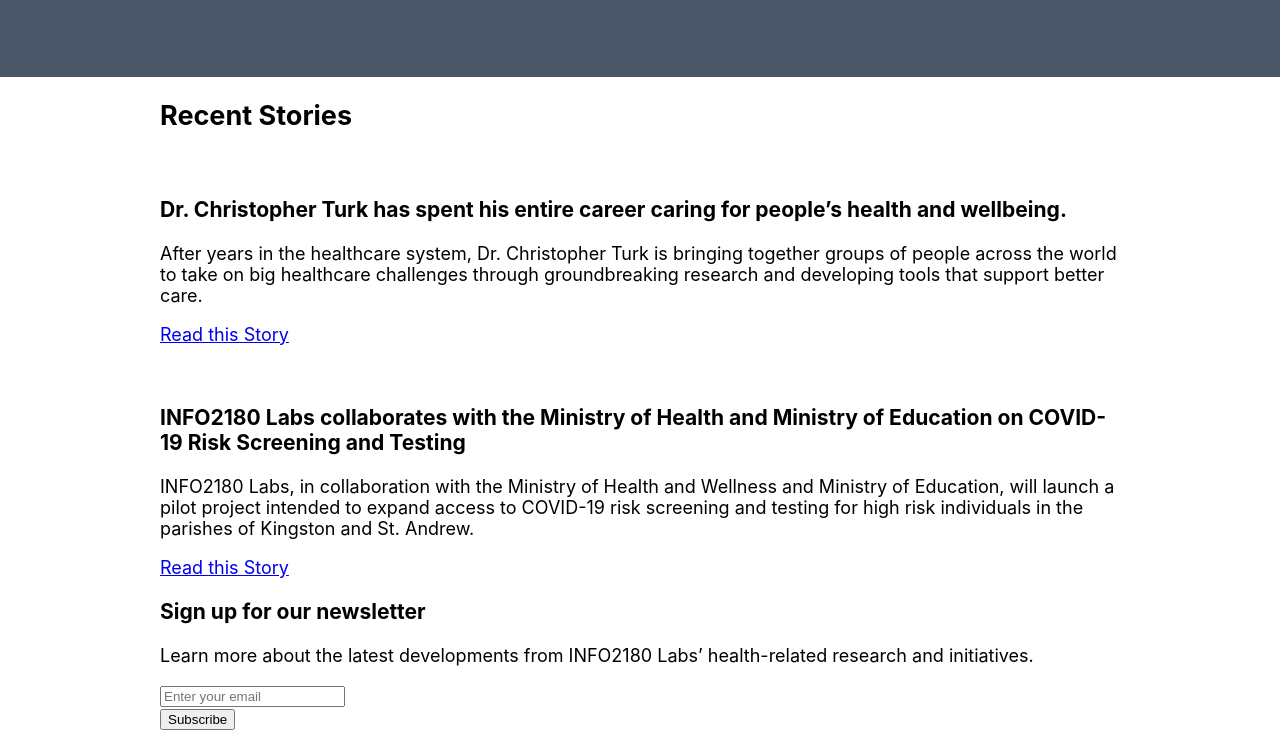
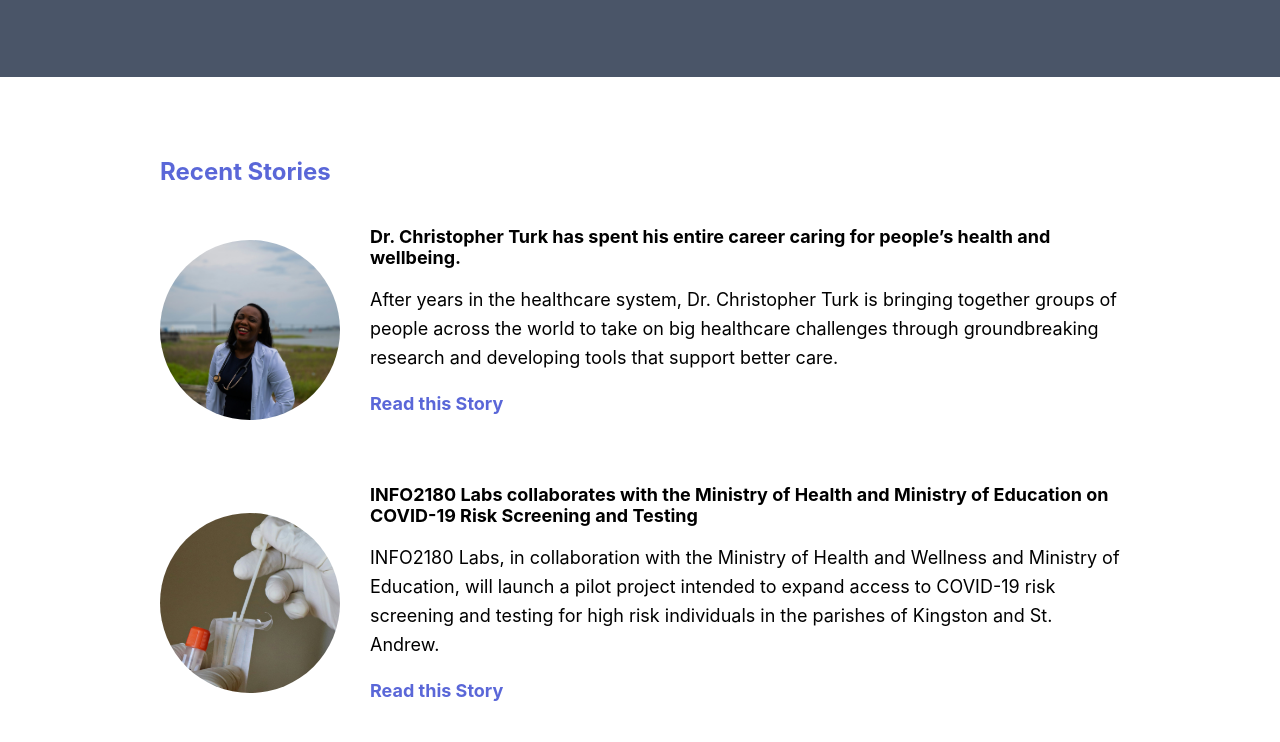
Before and after one commit to inter-Nett/info2180-project1, a plain HTML site: page index.html in a window 1280 px wide. Shown: the part 1338-2080 px from the top of the page. Drawn offline with Linux system fonts and the light colour scheme.

Commit message:
Styled Recent Stories section and added images

```diff
--- a/index.html
+++ b/index.html
@@ -77,7 +77,7 @@
             <div class="container">
                 <h2>Recent Stories</h2>
                 <article>
-                    <img src="" alt="">
+                    <img src="eben-kassaye-yxZMYCXHhio-unsplash.jpg" alt="Healthcare professional">
                     <div class="article-body">
                         <h3>Dr. Christopher Turk has spent his entire career caring for people’s health and wellbeing.</h3>
                         <p>After years in the healthcare system, Dr. Christopher Turk is bringing together groups of people across the world to take on big healthcare challenges through groundbreaking research and developing tools that support better care.</p>
@@ -85,7 +85,7 @@
                     </div>
                 </article>
                 <article>
-                    <img src="" alt="">
+                    <img src="mufid-majnun-aNEaWqVoT0g-unsplash.jpg" alt="Healthcare screening">
                     <div class="article-body">
                         <h3>INFO2180 Labs collaborates with the Ministry of Health and Ministry of Education on COVID-19 Risk Screening and Testing</h3>
                         <p>INFO2180 Labs, in collaboration with the Ministry of Health and Wellness and Ministry of Education, will launch a pilot project intended to expand access to COVID-19 risk screening and testing for high risk individuals in the parishes of Kingston and St. Andrew.</p>
--- a/styles.css
+++ b/styles.css
@@ -182,3 +182,60 @@ nav a:hover {
 .testing .btn:hover {
     background-color: #38A169;
 }
+/* Recent Stories Section */
+
+.stories {
+    background-color: white;
+    padding: 80px 0;
+}
+
+.stories h2 {
+    color: #5A67D8;
+    font-size: 24px;
+    margin-top: 0;
+    margin-bottom: 40px;
+}
+
+.stories article {
+    display: flex;
+    align-items: center;
+    gap: 30px;
+    margin-bottom: 50px;
+}
+
+.stories article:last-child {
+    margin-bottom: 0;
+}
+
+.stories article img {
+    width: 180px;
+    height: 180px;
+    border-radius: 50%;
+    object-fit: cover;
+    flex-shrink: 0;
+}
+
+.article-body {
+    flex: 1;
+}
+
+.article-body h3 {
+    font-size: 18px;
+    margin-top: 0;
+    margin-bottom: 15px;
+}
+
+.article-body p {
+    line-height: 1.6;
+    margin-bottom: 15px;
+}
+
+.article-body a {
+    color: #5A67D8;
+    text-decoration: none;
+    font-weight: bold;
+}
+
+.article-body a:hover {
+    text-decoration: underline;
+}
```
Also changed, not shown: eben-kassaye-yxZMYCXHhio-unsplash.jpg (added), mufid-majnun-aNEaWqVoT0g-unsplash.jpg (added).
